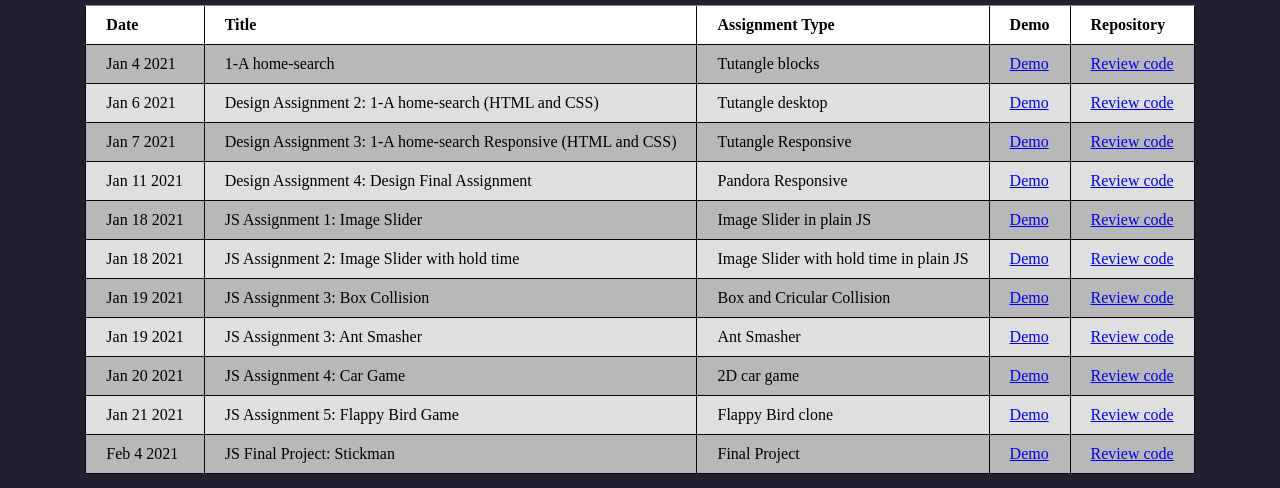
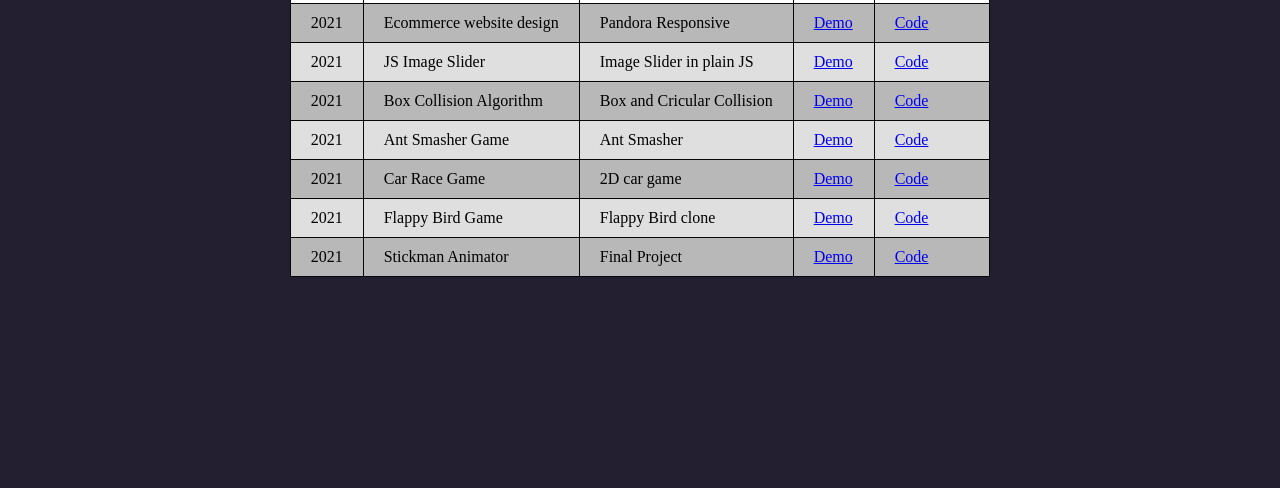
Before and after one commit to SonishMaharjan/sonishmaharjan.github.io, a plain HTML site: page index.html in a window 1280 px wide. Shown: the part 312-800 px from the top of the page. Drawn offline with Linux system fonts and the light colour scheme.

Commit message:
Update index.html

```diff
--- a/index.html
+++ b/index.html
@@ -12,78 +12,29 @@
   </head>
   <body>
     <header>
-      <h1><u>Leapfrog Internship</u></h1>
+      <h1><u>
+        Browser based Project using HTML, CSS and JS</u></h1>
       <div class="profile-info">
         <h3>Name: Sonish Maharjan</h3>
-        <h3>Roll: 4</h3>
       </div>
     </header>
     <main>
-      <h2 class="table-header">Assignments</h2>
+      <h2 class="table-header">Projects</h2>
       <table>
         <thead>
           <tr>
-            <th>Date</th>
+            <th>Year</th>
             <th>Title</th>
-            <th>Assignment Type</th>
+            <th>Project Type</th>
             <th>Demo</th>
             <th>Repository</th>
           </tr>
         </thead>
         <tbody>
-          <tr>
-            <td>Jan 4 2021</td>
-            <td>1-A home-search</td>
-            <td>Tutangle blocks</td>
-            <td>
-              <a href="https://sonishmaharjan.github.io/tutangle/">Demo</a>
-            </td>
-            <td>
-              <a
-                href="https://github.com/SonishMaharjan/sonishmaharjan.github.io/tree/master/tutangle"
-                >Review code</a
-              >
-            </td>
-          </tr>
-          <tr>
-            <td>Jan 6 2021</td>
-            <td>Design Assignment 2: 1-A home-search (HTML and CSS)</td>
-            <td>Tutangle desktop</td>
-            <td>
-              <a href="https://sonishmaharjan.github.io/tutangle_html_slicing/"
-                >Demo</a
-              >
-            </td>
-            <td>
-              <a
-                href="https://github.com/SonishMaharjan/sonishmaharjan.github.io/tree/master/tutangle_html_slicing"
-                >Review code</a
-              >
-            </td>
-          </tr>
 
           <tr>
-            <td>Jan 7 2021</td>
-            <td>
-              Design Assignment 3: 1-A home-search Responsive (HTML and CSS)
-            </td>
-            <td>Tutangle Responsive</td>
-            <td>
-              <a href="https://sonishmaharjan.github.io/tutangle_responsive/"
-                >Demo</a
-              >
-            </td>
-            <td>
-              <a
-                href="https://github.com/SonishMaharjan/sonishmaharjan.github.io/tree/master/tutangle_responsive"
-                >Review code</a
-              >
-            </td>
-          </tr>
-
-          <tr>
-            <td>Jan 11 2021</td>
-            <td>Design Assignment 4: Design Final Assignment</td>
+            <td>2021</td>
+            <td>Ecommerce website design</td>
             <td>Pandora Responsive</td>
             <td>
               <a
@@ -94,30 +45,15 @@
             <td>
               <a
                 href="https://github.com/SonishMaharjan/sonishmaharjan.github.io/tree/master/final_design_assignments"
-                >Review code</a
+                > Code</a
               >
             </td>
           </tr>
 
           <tr>
-            <td>Jan 18 2021</td>
-            <td>JS Assignment 1: Image Slider</td>
+            <td>2021</td>
+            <td>JS Image Slider </td>
             <td>Image Slider in plain JS</td>
-            <td>
-              <a href="https://sonishmaharjan.github.io/js/carousel/">Demo</a>
-            </td>
-            <td>
-              <a
-                href="https://github.com/SonishMaharjan/sonishmaharjan.github.io/tree/master/js/carousel"
-                >Review code</a
-              >
-            </td>
-          </tr>
-
-          <tr>
-            <td>Jan 18 2021</td>
-            <td>JS Assignment 2: Image Slider with hold time</td>
-            <td>Image Slider with hold time in plain JS</td>
             <td>
               <a href="https://sonishmaharjan.github.io/js/carousel_second/"
                 >Demo</a
@@ -126,14 +62,14 @@
             <td>
               <a
                 href="https://github.com/SonishMaharjan/sonishmaharjan.github.io/tree/master/js/carousel_second"
-                >Review code</a
+                >Code</a
               >
             </td>
           </tr>
 
           <tr>
-            <td>Jan 19 2021</td>
-            <td>JS Assignment 3: Box Collision</td>
+            <td>2021</td>
+            <td>Box Collision Algorithm</td>
             <td>Box and Cricular Collision</td>
             <td>
               <a href="https://sonishmaharjan.github.io/js/circle_collision/"
@@ -143,14 +79,14 @@
             <td>
               <a
                 href="https://github.com/SonishMaharjan/sonishmaharjan.github.io/tree/master/js/circle_collision"
-                >Review code</a
+                >Code</a
               >
             </td>
           </tr>
 
           <tr>
-            <td>Jan 19 2021</td>
-            <td>JS Assignment 3: Ant Smasher</td>
+            <td>2021</td>
+            <td>Ant Smasher Game</td>
             <td>Ant Smasher</td>
             <td>
               <a href="https://sonishmaharjan.github.io/js/ant_smasher/"
@@ -160,14 +96,14 @@
             <td>
               <a
                 href="https://github.com/SonishMaharjan/sonishmaharjan.github.io/tree/master/js/ant_smasher"
-                >Review code</a
+                >Code</a
               >
             </td>
           </tr>
 
           <tr>
-            <td>Jan 20 2021</td>
-            <td>JS Assignment 4: Car Game</td>
+            <td>2021</td>
+            <td>Car Race Game</td>
             <td>2D car game</td>
             <td>
               <a href="https://sonishmaharjan.github.io/js/car_game/">Demo</a>
@@ -175,14 +111,14 @@
             <td>
               <a
                 href="https://github.com/SonishMaharjan/sonishmaharjan.github.io/tree/master/js/car_game"
-                >Review code</a
+                > Code</a
               >
             </td>
           </tr>
 
           <tr>
-            <td>Jan 21 2021</td>
-            <td>JS Assignment 5: Flappy Bird Game</td>
+            <td>2021</td>
+            <td> Flappy Bird Game</td>
             <td>Flappy Bird clone</td>
             <td>
               <a href="https://sonishmaharjan.github.io/js/flappy_bird/"
@@ -192,14 +128,14 @@
             <td>
               <a
                 href="https://github.com/SonishMaharjan/sonishmaharjan.github.io/tree/master/js/flappy_bird"
-                >Review code</a
+                > Code</a
               >
             </td>
           </tr>
 
           <tr>
-            <td>Feb 4 2021</td>
-            <td>JS Final Project: Stickman</td>
+            <td> 2021</td>
+            <td>Stickman Animator</td>
             <td>Final Project</td>
             <td>
               <a href="https://sonishmaharjan.github.io/stickman/">Demo</a>
@@ -207,7 +143,7 @@
             <td>
               <a
                 href="https://github.com/SonishMaharjan/sonishmaharjan.github.io/tree/master/stickman"
-                >Review code</a
+                > Code</a
               >
             </td>
           </tr>
```
